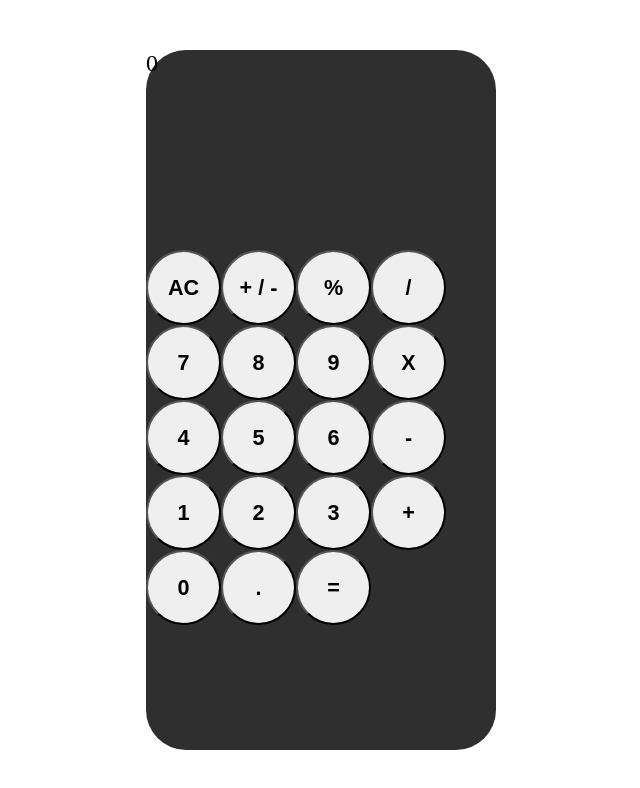
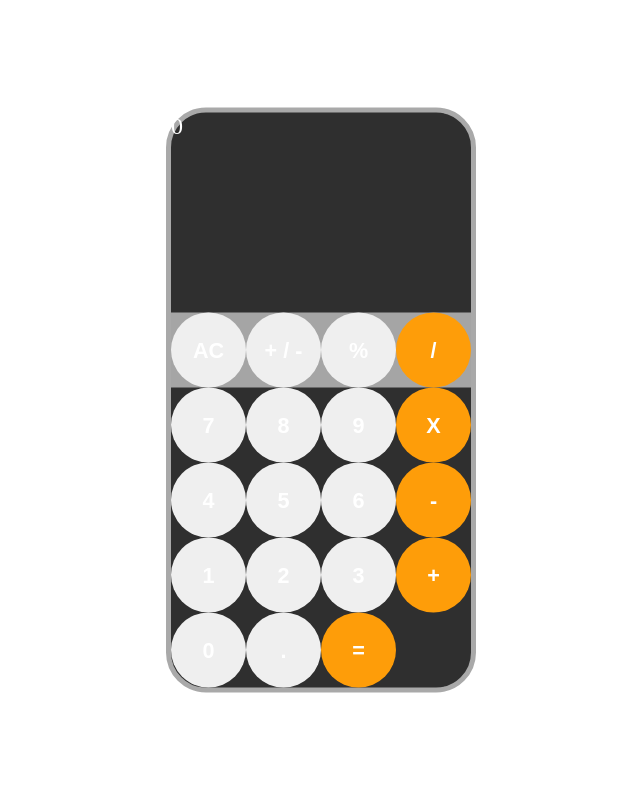
Before and after one commit to s2spii/calculatrice-iphone, a plain HTML site: page index.html in a window 1280 px wide. Shown: the whole page, without its empty margins (319-959 px from the left). Drawn offline with Linux system fonts and the light colour scheme.

Commit message:
Add style to button

```diff
--- a/index.html
+++ b/index.html
@@ -1,5 +1,6 @@
 <!DOCTYPE html>
 <html lang="fr">
+
 <head>
     <meta charset="UTF-8">
     <meta http-equiv="X-UA-Compatible" content="IE=edge">
@@ -7,18 +8,24 @@
     <title>Calculatrice</title>
     <link rel="stylesheet" href="style.css">
 </head>
+
 <body>
     <div class="calc-container">
         <div class="screen">0</div>
         <div class="calc-button">
             <div class="first-line">
-                <button>AC</button><button>+ / -</button><button>%</button><button>/</button>
+                <button class="head-button">AC</button><button class="head-button">+ / -</button><button
+                    class="head-button">%</button><button class="operator">/</button>
             </div>
-            <div class="second-line"><button>7</button><button>8</button><button>9</button><button>X</button></div>
-            <div class="third-line"><button>4</button><button>5</button><button>6</button><button>-</button></div>
-            <div class="four-line"><button>1</button><button>2</button><button>3</button><button>+</button></div>
-            <div class="five-line"><button>0</button><button>.</button><button>=</button></div>
+            <div class="second-line"><button>7</button><button>8</button><button>9</button><button
+                    class="operator">X</button></div>
+            <div class="third-line"><button>4</button><button>5</button><button>6</button><button
+                    class="operator">-</button></div>
+            <div class="four-line"><button>1</button><button>2</button><button>3</button><button
+                    class="operator">+</button></div>
+            <div class="five-line"><button>0</button><button>.</button><button class="operator">=</button></div>
         </div>
     </div>
 </body>
+
 </html>
--- a/style.css
+++ b/style.css
@@ -1,13 +1,15 @@
+*{
+    color: white;
+}
+
 .calc-container{
-    width: 350px;
-    height: 700px;
     background-color: rgba(0, 0, 0, 0.815);
     position: absolute;
     top: 50%;
     left: 50%;
     transform: translate(-50%, -50%);
     border-radius: 40px;
-    border: 5px darkgrey;
+    border: 5px solid darkgrey;
 }
 
 .screen{
@@ -21,4 +23,11 @@ button{
     border-radius: 50%;
     font-weight: bold;
     font-size: 1.35em;
+    border: none;
 }
+.first-line{
+    background-color: #A5A5A5;
+}
+.operator{
+    background-color: #FE9D09;
+}
```
